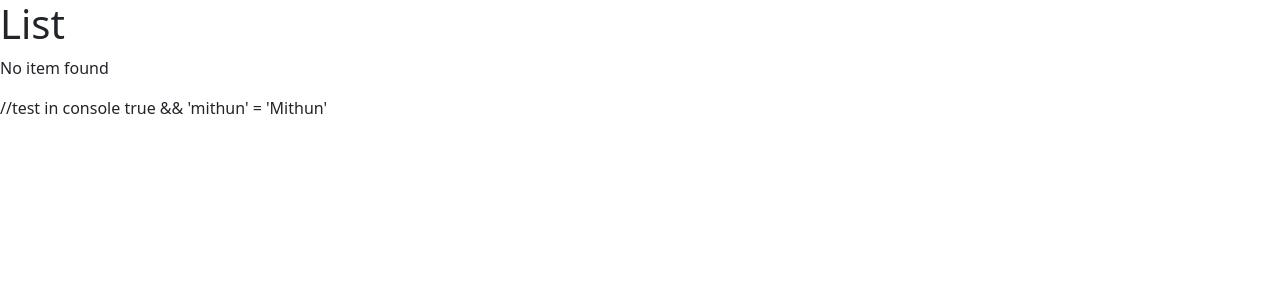
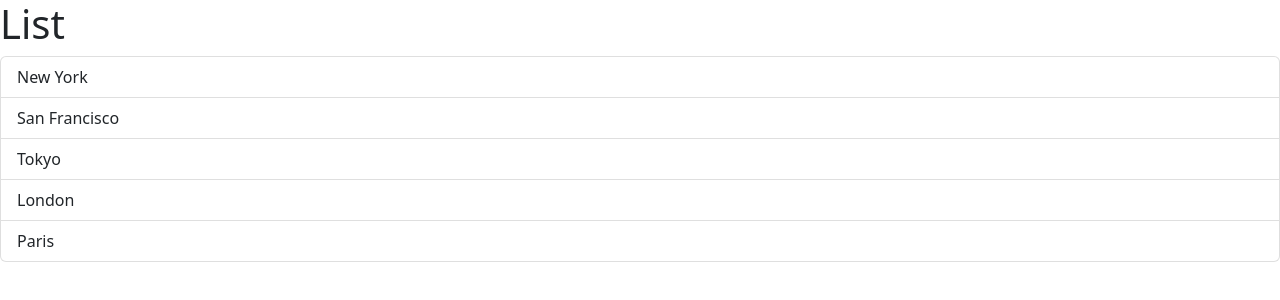
Before and after one commit to mithunthambawita/react-practice-repo, a React (Vite) app: page / in a window 1280 px wide. Shown: the top 300 px of the page. Built offline with nearby package versions, Linux system fonts and the light colour scheme.

Commit message:
added useState to the list group

```diff
--- a/src/components/ListGroup.tsx
+++ b/src/components/ListGroup.tsx
@@ -1,16 +1,29 @@
-import { Fragment } from "react";
+import { Fragment, useState } from "react";
+
 function ListGroup() {
   let items = ["New York", "San Francisco", "Tokyo", "London", "Paris"];
-  items = [];
+  //Hook
+  const [selectedIndex, setSelectedIndex] = useState(-1);
 
   return (
     <>
       <h1>List</h1>
-      {items.length === 0 && <p>No item found</p>} //test in console true &&
-      'mithun' = 'Mithun'
+      {items.length === 0 && <p>No item found</p>}
       <ul className="list-group">
-        {items.map((item) => (
-          <li key={item}>{item}</li>
+        {items.map((item, index) => (
+          <li
+            className={
+              selectedIndex === index
+                ? "list-group-item active"
+                : "list-group-item"
+            }
+            key={item}
+            onClick={() => {
+              setSelectedIndex(index);
+            }}
+          >
+            {item}
+          </li>
         ))}
       </ul>
     </>
```
